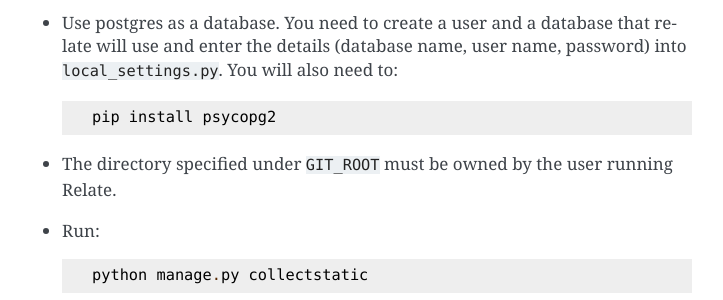
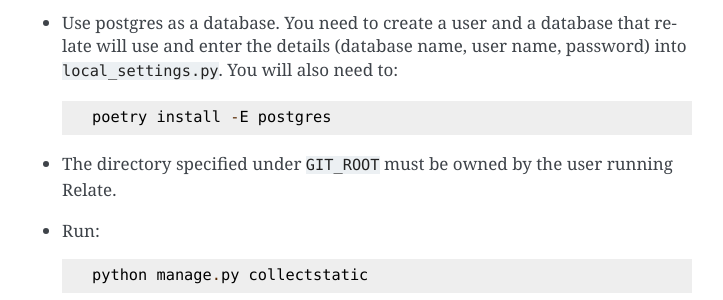
Before and after one commit to inducer/relate, a Sphinx documentation site: the page built from doc/misc.rst, in a window 1280 px wide and 900 px high, scrolled down 3834 px. Shown: the part 152-452 px from the top of the window, without its empty margins (388-1111 px from the left). Built offline with Sphinx 7.4.7, drawn with Linux system fonts in a browser that asks for light colours.

Commit message:
Add postgres extra in poetry

```diff
--- a/doc/misc.rst
+++ b/doc/misc.rst
@@ -182,7 +182,7 @@ Additional Setup Steps for Deploying to Production
     will use and enter the details (database name, user name, password) into
     :file:`local_settings.py`. You will also need to::
 
-        pip install psycopg2
+        poetry install -E postgres
 
 *   The directory specified under ``GIT_ROOT`` must be owned by the user
     running Relate.
--- a/pyproject.toml
+++ b/pyproject.toml
@@ -135,6 +135,8 @@ cryptography = "^3.2.1"
 
 social-auth-app-django = "^5.0.0"
 
+psycopg2 = { version = "^2.9.3", optional = true }
+
 [tool.poetry.dev-dependencies]
 factory_boy = "^2.12.0"
 flake8-quotes = "^3.2.0"
@@ -161,4 +163,8 @@ types-PyYAML = "^0.1.5"
 # tests for code questions use question code that has numpy
 numpy = "^1.19"
 
+# enable with "-E postgres"
+[tool.poetry.extras]
+postgres = ["psycopg2"]
+
 # vim: foldmethod=marker
```
Also changed, not shown: 1 other file.
